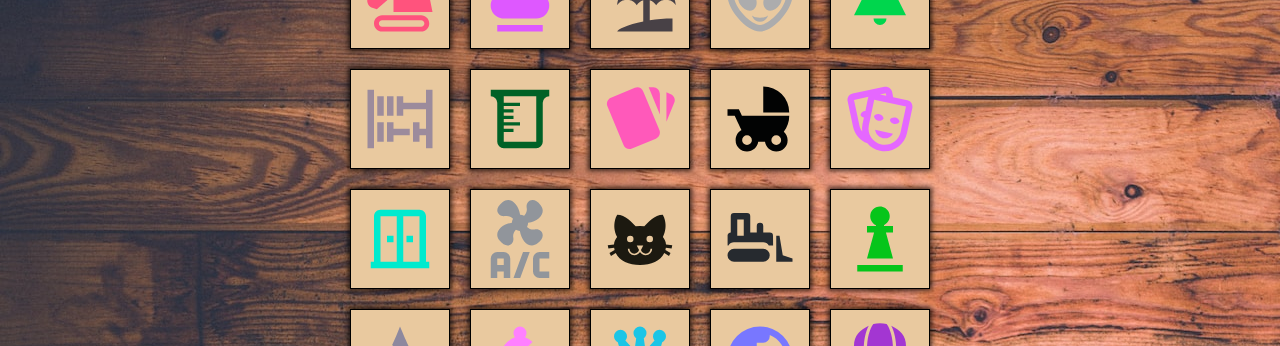
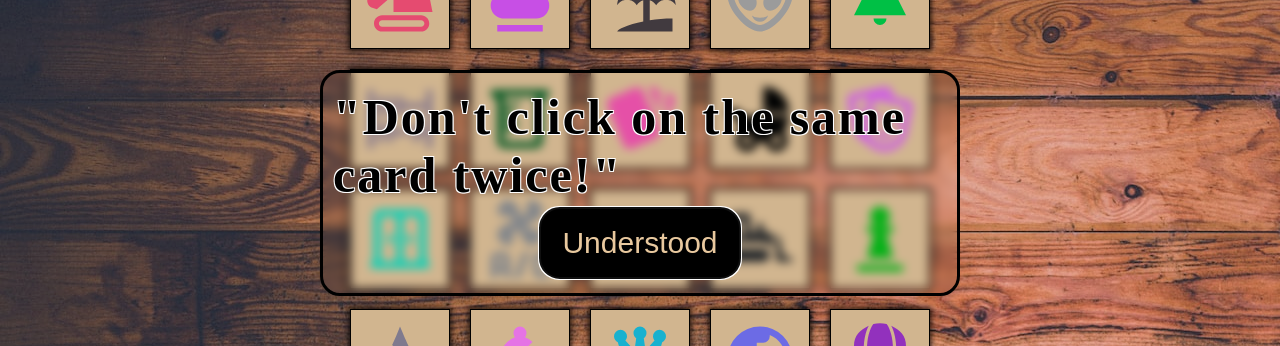
Before and after one commit to Andrij-Kolomijec/Memory-card, a React (Vite) app: page / in a window 1280 px wide. Shown: the part 201-547 px from the top of the page. Built offline with nearby package versions, Linux system fonts and the light colour scheme.

Commit message:
Edited modals

```diff
--- a/src/App.jsx
+++ b/src/App.jsx
@@ -1,22 +1,30 @@
-import { useState, useEffect } from "react";
+import { useState, useEffect, useRef } from "react";
 import "./styles/App.css";
 import Cards from "./components/cards.js";
 import Header from "./components/header.jsx";
 import Board from "./components/board.jsx";
-import WinDialogWindow from "./components/winDialogWindow.jsx";
+import ModalWindow from "./components/modalWindow.jsx";
+import WelcomeModal from "./components/welcomeModal.jsx";
 import Footer from "./components/footer.jsx";
 
 function App() {
   const [cards, setCards] = useState(Cards);
   const [currentScore, setCurrentScore] = useState(0);
-  const [highScore, setHighScore] = useState(0);
+  const [highScore, setHighScore] = useState(
+    +localStorage.getItem("storedHighScore") || 0,
+  );
+
+  const gameEnded = useRef(false);
 
   useEffect(() => {
     if (currentScore > highScore) {
       setHighScore(currentScore);
+      localStorage.setItem("storedHighScore", currentScore.toString());
     }
-    if (currentScore === 100) {
-      document.querySelector("dialog").showModal();
+    if ((currentScore === 100 || currentScore === 0) && gameEnded.current) {
+      document.querySelector(".modal").showModal();
+    } else if (highScore === 0 && currentScore === 0) {
+      document.querySelector(".modal-welcome").showModal();
     }
   }, [currentScore]);
 
@@ -28,6 +36,7 @@ function App() {
       setCards(newCards);
       setCurrentScore(currentScore + 1);
     } else {
+      gameEnded.current = true;
       setCards(
         Object.keys(newCards).map((card) => ({
           ...newCards[card],
@@ -38,7 +47,7 @@ function App() {
     }
   }
 
-  function handleWin() {
+  function handleResetGame() {
     const newCards = { ...cards };
     setCards(
       Object.keys(newCards).map((card) => ({
@@ -47,14 +56,20 @@ function App() {
       })),
     );
     setCurrentScore(0);
-    document.querySelector("dialog").close();
+    document.querySelector(".modal").close();
+    gameEnded.current = false;
   }
 
   return (
     <>
       <Header currentScore={currentScore} highScore={highScore} />
       <Board onClick={handleClick} cards={cards} score={currentScore} />
-      <WinDialogWindow onClick={handleWin} />
+      <ModalWindow
+        onClick={handleResetGame}
+        currentScore={currentScore}
+        highScore={highScore}
+      />
+      <WelcomeModal />
       <Footer />
     </>
   );
--- /dev/null
+++ b/src/components/modalWindow.jsx
@@ -0,0 +1,18 @@
+export default function ModalWindow(props) {
+  return (
+    <>
+      <dialog className="modal">
+        <div>
+          <h1>
+            {props.currentScore === 100
+              ? "Congratulations! You've beaten the game"
+              : props.currentScore === 0 && props.highScore !== 0
+                ? "You loose!"
+                : "Don't click on the same card twice!"}
+          </h1>
+          <button onClick={props.onClick}>New Game</button>
+        </div>
+      </dialog>
+    </>
+  );
+}
--- /dev/null
+++ b/src/components/welcomeModal.jsx
@@ -0,0 +1,16 @@
+export default function WelcomeModal() {
+  function closeModal() {
+    document.querySelector(".modal-welcome").close();
+  }
+
+  return (
+    <>
+      <dialog className="modal-welcome">
+        <div>
+          <h1>"Don't click on the same card twice!"</h1>
+          <button onClick={closeModal}>Understood</button>
+        </div>
+      </dialog>
+    </>
+  );
+}
--- a/src/components/winDialogWindow.jsx
+++ /dev/null
@@ -1,10 +0,0 @@
-export default function WinDialogWindow(props) {
-  return (
-    <>
-      <dialog>
-        <h1>Congratulations! You've won the game!</h1>
-        <button onClick={props.onClick}>New Game</button>
-      </dialog>
-    </>
-  );
-}
--- a/src/styles/App.css
+++ b/src/styles/App.css
@@ -4,7 +4,7 @@
 }
 
 body {
-  background: url("/public/background.jpg");
+  background: url("/background.jpg");
 }
 
 #root {
@@ -48,8 +48,55 @@ header {
 dialog {
   position: absolute;
   left: 50%;
-  top: 50%;
+  top: 48%;
   transform: translate(-50%, -50%);
+  background-color: transparent;
+  backdrop-filter: blur(5px);
+  border-radius: 20px;
+  padding: 10px;
+}
+
+dialog > div {
+  display: flex;
+  flex-direction: column;
+  justify-content: space-evenly;
+  align-items: center;
+  height: 200px;
+}
+
+dialog h1 {
+  font-size: 50px;
+  text-shadow:
+    -1px -1px 0 white,
+    1px -1px 0 white,
+    -1px 1px 0 white,
+    1px 1px 0 white;
+  letter-spacing: 2px;
+}
+
+dialog button {
+  background-color: black;
+  border-radius: 20px;
+  height: 70px;
+  width: 200px;
+  color: rgb(233, 201, 159);
+  border: 1px solid white;
+  font-size: 30px;
+  border: none;
+  transition: transform 0.1s ease-in-out;
+}
+
+dialog button:hover {
+  transform: scale(1.1);
+  background-color: rgb(233, 201, 159);
+  color: black;
+  border: 1px solid black;
+  cursor: pointer;
+  font-weight: bold;
+}
+
+dialog button:active {
+  transform: scale(0.9);
 }
 
 img {
```
